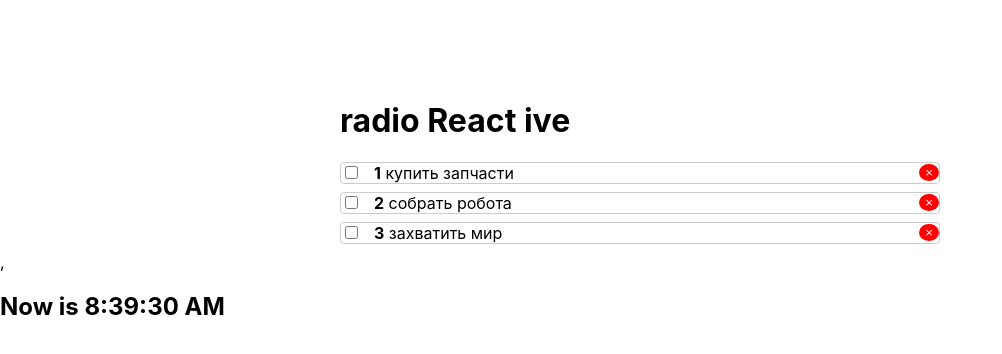
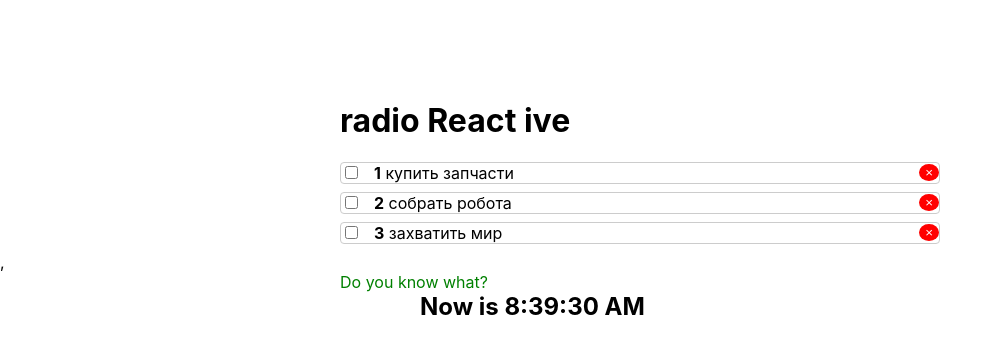
Before and after one commit to DiamondDigger/react-basics, a React (Create React App) app: page / in a window 1280 px wide. Shown: the top 354 px of the page, without its empty margins (0-1002 px from the left). Built offline with nearby package versions, Linux system fonts and the light colour scheme.

Commit message:
- #9 - added styles for Clock component

```diff
--- a/src/Clock.js
+++ b/src/Clock.js
@@ -1,5 +1,15 @@
 import React from "react";
 import ReactDOM from "react-dom"
+
+const styles = {
+    h2: {
+        margin: 'auto',
+        marginLeft: '5rem'
+    },
+    span: {
+        color: 'green'
+    }
+}
 
 export default class Clock extends React.Component{
     constructor(props) {
@@ -26,7 +36,8 @@ export default class Clock extends React.Component{
     render(){
         return (
             <div className='clockComponent'>
-                <h2>Now is {this.state.date.toLocaleTimeString()}</h2>
+                <span style={styles.span}> Do you know what? </span>
+                <h2 style={styles.h2}>Now is {this.state.date.toLocaleTimeString()}</h2>
             </div>
 
         )
--- a/src/index.css
+++ b/src/index.css
@@ -18,6 +18,11 @@ code {
   width: 600px;
 }
 
+.clockComponent {
+  width: 600px;
+  margin: 0 auto;
+}
+
 .rm {
   background: red;
   color: white;
```
